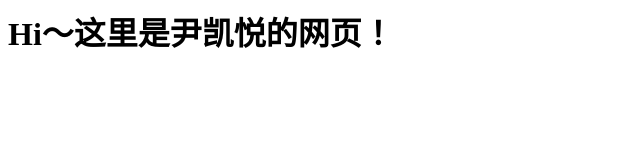
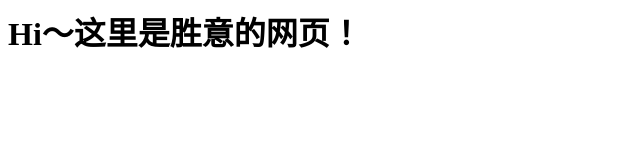
Before and after one commit to ky6886/ky6886.github.io, a plain HTML site: page index.html in a window 1280 px wide. Shown: the whole page, without its empty margins (0-640 px from the left). Drawn offline with Linux system fonts and the light colour scheme.

Commit message:
Update index.html

```diff
--- a/index.html
+++ b/index.html
@@ -1 +1 @@
-<h1>Hi～这里是尹凯悦的网页！</h1>
+<h1>Hi～这里是胜意的网页！</h1>
```
